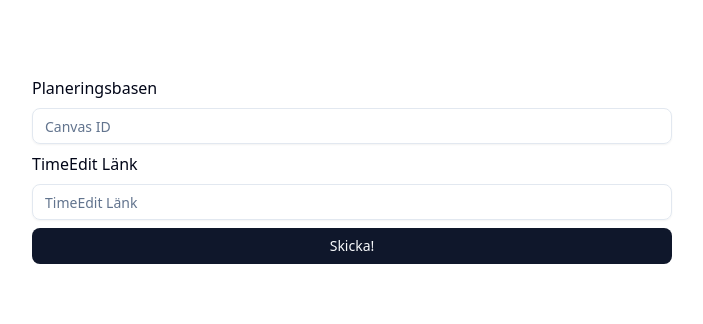
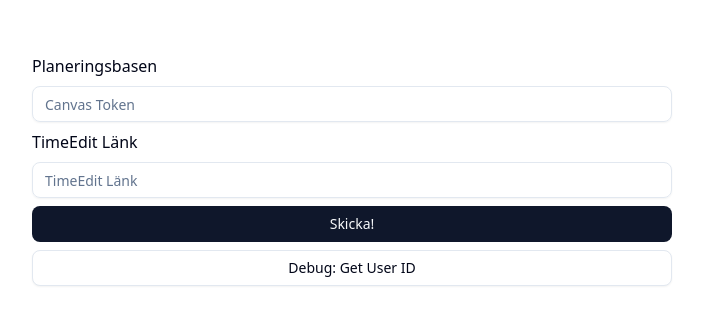
Before and after one commit to Sventagestad/planeringsbasen, a Next.js app: page / in a window 1280 px wide. Shown: the part 230-554 px from the top of the page, without its empty margins (288-991 px from the left). Built offline with nearby package versions, Linux system fonts and the light colour scheme.

Commit message:
Add debug button for getUserID and refactor canvasId to canvasToken

```diff
--- a/app/Service/CanvasService.ts
+++ b/app/Service/CanvasService.ts
@@ -3,29 +3,30 @@ import { ScheduleEvent } from "@/app/domain/ScheduleEvent";
 import { canvasConfig } from "@/app/Config/canvas.config";
 
 export class CanvasService {
-    async createCalenderEvent(
-        userID: number,
-        event: ScheduleEvent
-    ): Promise<void> {
+  async getUserID(): Promise<string> {
+    const response = await axios.get(
+      `${canvasConfig.baseUrl}/users/self?access_token=${canvasConfig.token}`
+    );
+    return response.data.id;
+  }
+
+  async createCalenderEvent(event: ScheduleEvent): Promise<void> {
+    const userID = await this.getUserID();
     await axios.post(
       `${canvasConfig.baseUrl}/calendar_events`,
       {
-                "calendar_event[context_code]": `user_${userID}`,
+        "calendar_event[context_code]": `user_${userID.toString()}`,
         "calendar_event[title]": event.courseName,
         "calendar_event[start_at]": event.startTime.toISOString(),
         "calendar_event[end_at]": event.endTime.toISOString(),
         "calendar_event[description]": event.details ?? "",
-                "calendar_event[location_name]": event.room ?? "Distans"
+        "calendar_event[location_name]": event.room ?? "Distans",
       },
       {
         headers: {
-                    Authorization: `Bearer ${canvasConfig.token}`
+          Authorization: `Bearer ${canvasConfig.token}`,
+        },
+      }
+    );
   }
 }
-
-
-        )
-    }
-
-
-}
--- a/app/api/canvas/route.ts
+++ b/app/api/canvas/route.ts
@@ -1,10 +1,9 @@
 import { NextResponse } from "next/server";
+import { canvasConfig } from "@/app/Config/canvas.config";
 
-export async function POST(request: Request) {
-  const { canvasId } = await request.json();
-  const apiKey = process.env.CANVAS_API_KEY;
+export async function GET(request: Request) {
   const response = await fetch(
-    `https://canvas.ltu.se/api/v1/courses?access_token=${apiKey}`
+    `${canvasConfig.baseUrl}/users/self?access_token=${canvasConfig.token}`
   );
   const data = await response.json();
   return NextResponse.json(data);
--- /dev/null
+++ b/app/api/canvas/userid/route.ts
@@ -0,0 +1,16 @@
+import { NextResponse } from "next/server";
+import { CanvasService } from "@/app/Service/CanvasService";
+
+export async function GET() {
+  try {
+    const canvasService = new CanvasService();
+    const userID = await canvasService.getUserID();
+    return NextResponse.json({ userID });
+  } catch (error) {
+    console.error("Error getting user ID:", error);
+    return NextResponse.json(
+      { error: "Failed to get user ID" },
+      { status: 500 }
+    );
+  }
+}
--- a/app/page.tsx
+++ b/app/page.tsx
@@ -1,6 +1,5 @@
 "use client";
 
-import Image from "next/image";
 import { Button } from "@/components/ui/button";
 import { useState } from "react";
 import { Input } from "@/components/ui/input";
@@ -8,10 +7,30 @@ import { Input } from "@/components/ui/input";
 export default function Home() {
   const [timeEditLink, setTimeEditLink] = useState("");
   const [timeEditData, setTimeEditData] = useState<any>(null);
+  const [canvasToken, setCanvasToken] = useState("");
   const [loading, setLoading] = useState(false);
   const [error, setError] = useState<string | null>(null);
+  const [userID, setUserID] = useState<string | null>(null);
+  const [debugLoading, setDebugLoading] = useState(false);
 
-
+  const handleGetUserID = async () => {
+    try {
+      setDebugLoading(true);
+      setError(null);
+      const response = await fetch("/api/canvas/userid");
+      if (!response.ok) {
+        throw new Error("Failed to get user ID");
+      }
+      const data = await response.json();
+      setUserID(data.userID);
+      console.log("User ID:", data.userID);
+    } catch (err) {
+      setError(err instanceof Error ? err.message : "Failed to get user ID");
+      console.error("Error getting user ID:", err);
+    } finally {
+      setDebugLoading(false);
+    }
+  };
 
   const handleSetTimeEditLink = async () => {
     if (!timeEditLink) {
@@ -22,6 +41,7 @@ export default function Home() {
     try {
       setLoading(true);
       setError(null);
+      setCanvasToken(canvasToken);
 
       // Replace .html with .json
       const jsonUrl = timeEditLink.replace(/\.html$/, ".json");
@@ -44,8 +64,6 @@ export default function Home() {
     } finally {
       setLoading(false);
     }
-
-
   };
 
   return (
@@ -53,7 +71,11 @@ export default function Home() {
       <div className="flex flex-col items-center justify-center h-screen">
         <div className="flex flex-col w-1/2 justify-center gap-2">
           <h1>Planeringsbasen</h1>
-          <Input placeholder="Canvas ID" />
+          <Input
+            placeholder="Canvas Token"
+            value={canvasToken}
+            onChange={(e) => setCanvasToken(e.target.value)}
+          />
           <h2>TimeEdit Länk</h2>
           <Input
             placeholder="TimeEdit Länk"
@@ -63,7 +85,19 @@ export default function Home() {
           <Button onClick={handleSetTimeEditLink} disabled={loading}>
             {loading ? "Laddar..." : "Skicka!"}
           </Button>
+          <Button
+            onClick={handleGetUserID}
+            disabled={debugLoading}
+            variant="outline"
+          >
+            {debugLoading ? "Laddar..." : "Debug: Get User ID"}
+          </Button>
           {error && <p className="text-red-500">{error}</p>}
+          {userID && (
+            <div className="mt-2">
+              <p className="text-blue-500">User ID: {userID}</p>
+            </div>
+          )}
           {timeEditData && (
             <div className="mt-4">
               <p className="text-green-500">Data loaded successfully!</p>
```
Also changed, not shown: app/Config/canvas.config.ts (+4 -4 lines), 1 other file (tests, documents, lock files or other folders). Lines whose indentation alone changed are shown as unchanged.
